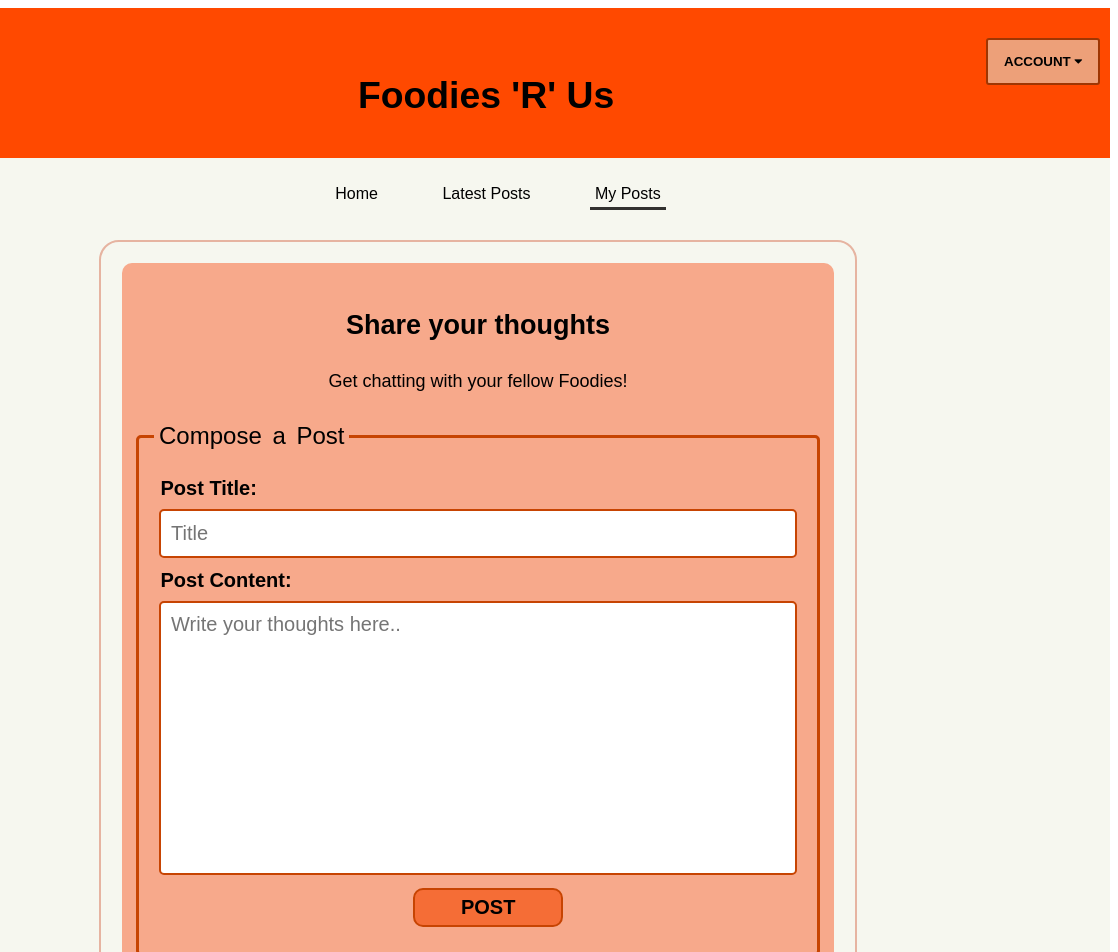
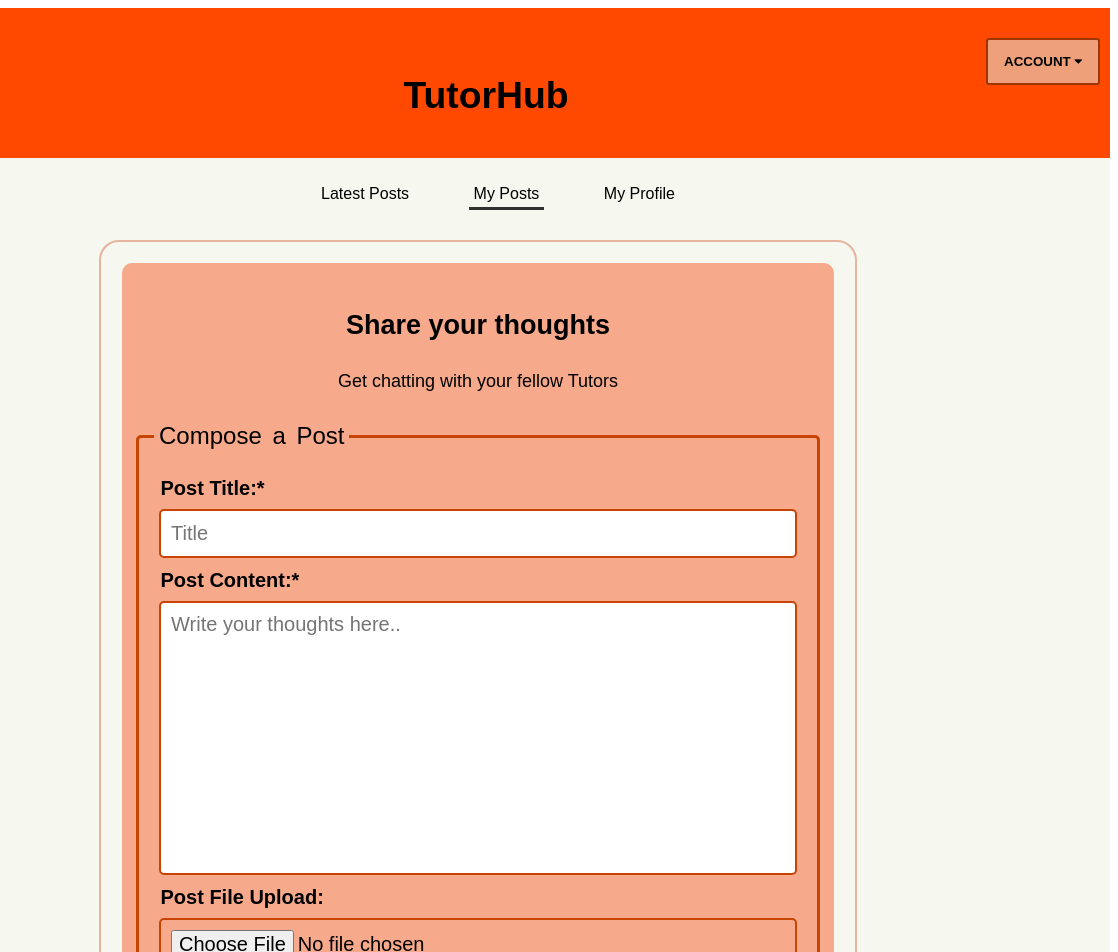
Before and after one commit to febaea/TutorBlog, a website: page TutorBlog/app/public/html/my_posts.html in a window 1280 px wide. Shown: the top 952 px of the page, 162-1280 px from the left. Drawn offline with Linux system fonts and the light colour scheme; no server answers.

Commit message:
Update my_posts.html

```diff
--- a/TutorBlog/app/public/html/my_posts.html
+++ b/TutorBlog/app/public/html/my_posts.html
@@ -1,9 +1,8 @@
 <!DOCTYPE html>
 <html>
     <head>
-        <title> Foodies 'R' Us </title>
+        <title> TutorHub </title>
         <meta charset="utf-8">
-        <link rel="icon" type="image/x-icon" href="../imgs/foodie.ico">
         <link rel="stylesheet" href="../css/style.css">
         <link rel="stylesheet" href="https://cdnjs.cloudflare.com/ajax/libs/font-awesome/4.7.0/css/font-awesome.min.css">
         <script src="../js/my_posts.js" defer></script>
@@ -12,7 +11,7 @@
     <body>
         <header>
             <a href="../html/index.html"><img id="logo" src="../imgs/logo.png"></a>
-            <h1>Foodies 'R' Us</h1>
+            <h1> TutorHub </h1>
             <div class="dropdown">
                 <button id="login_link" href="#">Username <i class="fa fa-caret-down"></i></button>
                 <div class="dropdown-content">
@@ -23,26 +22,30 @@
 
         <nav>
             <ul>
-                <li><a href="../html/index.html">Home</a></li>
                 <li><a href="../html/posts.html">Latest Posts</a></li>
                 <li class="active"><a href="../html/my_posts.html">My Posts</a></li>
+                <li><a href="../html/tutor_profile.html">My Profile</a></li>
+
             </ul>
         </nav>
 
         <main>
             <section>
                 <h2>Share your thoughts</h2>
-                <p>Get chatting with your fellow Foodies!</p>
+                <p>Get chatting with your fellow Tutors </p>
 
-                <form action="/makepost" method="post" id="postForm" name="postForm">
+                <form action="/makepost" method="post" id="postForm" name="postForm" enctype="multipart/form-data">
                     <fieldset>
                         <legend>Compose a Post</legend>
-                            <label for="title_field">Post Title:</label>
-                            <input id="title_field" name="title_field" type="text" placeholder="Title" required>
+                            <label for="title_field">Post Title:*</label>
+                            <input id="title_field" name="title_field" type="text" placeholder="Title" maxlength="255" required>
 
-                            <label for="content_field">Post Content:</label>
-                            <textarea id="content_field" name="content_field" placeholder="Write your thoughts here.." required></textarea>
+                            <label for="content_field">Post Content:*</label>
+                            <textarea id="content_field" name="content_field" placeholder="Write your thoughts here.." mazlength="50000" required></textarea>
                             <!-- <input id="content_field" name="content_field" type="text"> -->
+
+                            <label for="upload_field">Post File Upload: </label>
+                            <input type="file" name="upload_field" name="upload" accept=".pdf/application/pdf" placeholder="Upload your file here" />
 
                             <input id="postId" name="postId" type="hidden">
 
@@ -57,6 +60,8 @@
 
                 <i class="fa fa-search" aria-hidden="true"></i>
                 <input class="search_bar" id="search" name="search" type="text" placeholder="Search your posts...">
+                <div id="postsContainer">
+                </div>
             </section>
         </main>
     </body>
```
